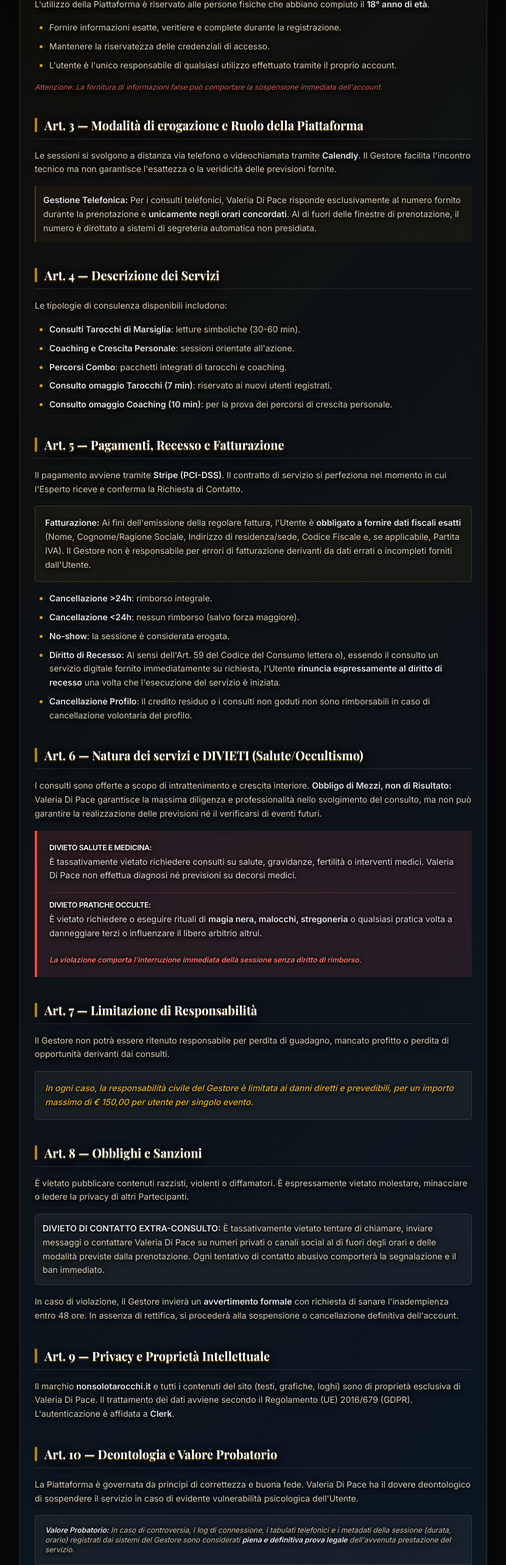
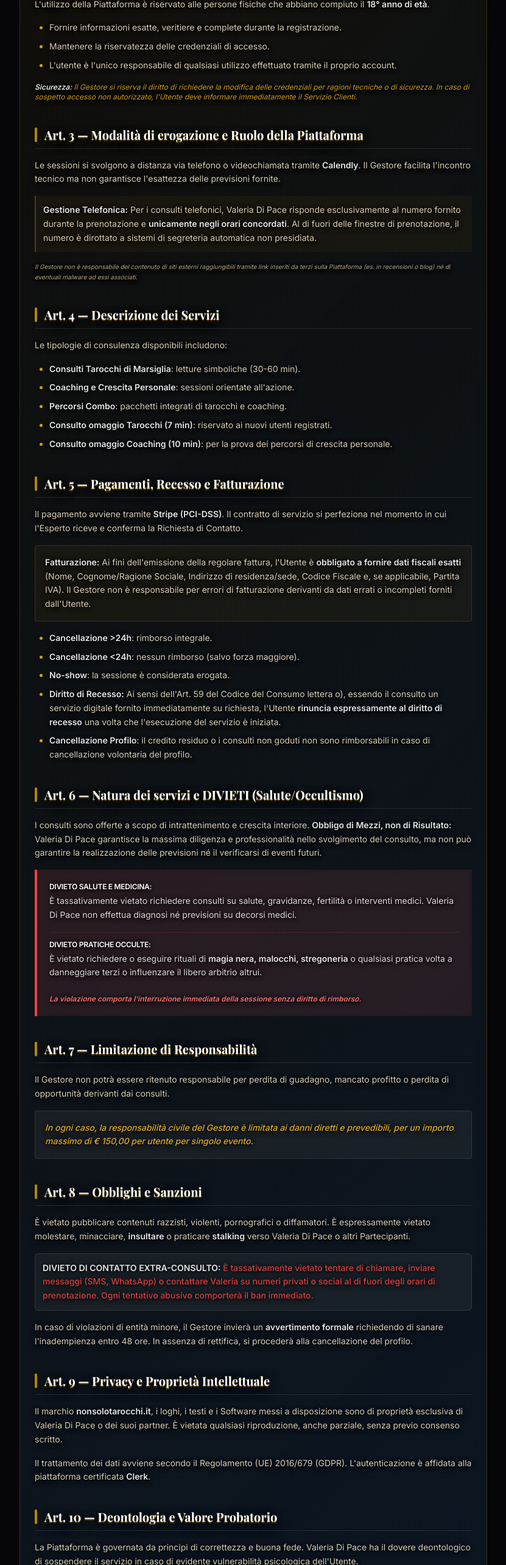
Before and after one commit to DND72/valeria-landing, a React (Vite) app: page /termini in a window 1280 px wide. Shown: the part 900-3466 px from the top of the page at 61% size, without its empty margins (224-1055 px from the left). Built offline with nearby package versions, Linux system fonts and the light colour scheme; no server answers; a web font is replaced by a local one.

Commit message:
Update TermsPage.tsx

```diff
--- a/src/pages/TermsPage.tsx
+++ b/src/pages/TermsPage.tsx
@@ -60,17 +60,20 @@ export default function TermsPage() {
               <li>Mantenere la riservatezza delle credenziali di accesso.</li>
               <li>L'utente è l'unico responsabile di qualsiasi utilizzo effettuato tramite il proprio account.</li>
             </ul>
-            <p className="text-red-400/80 text-xs mt-2 italic">
-              Attenzione: La fornitura di informazioni false può comportare la sospensione immediata dell'account.
+            <p className="text-gold-400/80 text-xs mt-2 italic">
+              <strong>Sicurezza:</strong> Il Gestore si riserva il diritto di richiedere la modifica delle credenziali per ragioni tecniche o di sicurezza. In caso di sospetto accesso non autorizzato, l'Utente deve informare immediatamente il Servizio Clienti.
             </p>
           </Section>
 
           <Section title="Art. 3 — Modalità di erogazione e Ruolo della Piattaforma">
             <p>
-              Le sessioni si svolgono a distanza via telefono o videochiamata tramite <strong>Calendly</strong>. Il Gestore facilita l'incontro tecnico ma non garantisce l'esattezza o la veridicità delle previsioni fornite.
+              Le sessioni si svolgono a distanza via telefono o videochiamata tramite <strong>Calendly</strong>. Il Gestore facilita l'incontro tecnico ma non garantisce l'esattezza delle previsioni fornite.
             </p>
             <p className="bg-gold-500/5 p-3 border-l-2 border-gold-500/30">
               <strong>Gestione Telefonica:</strong> Per i consulti telefonici, Valeria Di Pace risponde esclusivamente al numero fornito durante la prenotazione e <strong>unicamente negli orari concordati</strong>. Al di fuori delle finestre di prenotazione, il numero è dirottato a sistemi di segreteria automatica non presidiata.
+            </p>
+            <p className="text-white/40 text-[10px] mt-2 italic">
+              Il Gestore non è responsabile del contenuto di siti esterni raggiungibili tramite link inseriti da terzi sulla Piattaforma (es. in recensioni o blog) né di eventuali malware ad essi associati.
             </p>
           </Section>
 
@@ -135,19 +138,22 @@ export default function TermsPage() {
 
           <Section title="Art. 8 — Obblighi e Sanzioni">
             <p>
-              È vietato pubblicare contenuti razzisti, violenti o diffamatori. È espressamente vietato molestare, minacciare o ledere la privacy di altri Partecipanti.
+              È vietato pubblicare contenuti razzisti, violenti, pornografici o diffamatori. È espressamente vietato molestare, minacciare, <strong>insultare</strong> o praticare <strong>stalking</strong> verso Valeria Di Pace o altri Partecipanti.
             </p>
-            <p className="border border-white/10 p-3 bg-white/5 rounded-md">
-              <strong>DIVIETO DI CONTATTO EXTRA-CONSULTO:</strong> È tassativamente vietato tentare di chiamare, inviare messaggi o contattare Valeria Di Pace su numeri privati o canali social al di fuori degli orari e delle modalità previste dalla prenotazione. Ogni tentativo di contatto abusivo comporterà la segnalazione e il ban immediato.
+            <p className="border border-white/10 p-3 bg-white/5 rounded-md text-red-500/90 font-medium">
+              <strong>DIVIETO DI CONTATTO EXTRA-CONSULTO:</strong> È tassativamente vietato tentare di chiamare, inviare messaggi (SMS, WhatsApp) o contattare Valeria su numeri privati o social al di fuori degli orari di prenotazione. Ogni tentativo abusivo comporterà il ban immediato.
             </p>
             <p>
-              In caso di violazione, il Gestore invierà un <strong>avvertimento formale</strong> con richiesta di sanare l'inadempienza entro 48 ore. In assenza di rettifica, si procederà alla sospensione o cancellazione definitiva dell'account.
+              In caso di violazioni di entità minore, il Gestore invierà un <strong>avvertimento formale</strong> richiedendo di sanare l'inadempienza entro 48 ore. In assenza di rettifica, si procederà alla cancellazione del profilo.
             </p>
           </Section>
 
           <Section title="Art. 9 — Privacy e Proprietà Intellettuale">
             <p>
-              Il marchio <strong>nonsolotarocchi.it</strong> e tutti i contenuti del sito (testi, grafiche, loghi) sono di proprietà esclusiva di Valeria Di Pace. Il trattamento dei dati avviene secondo il Regolamento (UE) 2016/679 (GDPR). L'autenticazione è affidata a <strong>Clerk</strong>.
+              Il marchio <strong>nonsolotarocchi.it</strong>, i loghi, i testi e i Software messi a disposizione sono di proprietà esclusiva di Valeria Di Pace o dei suoi partner. È vietata qualsiasi riproduzione, anche parziale, senza previo consenso scritto.
+            </p>
+            <p>
+              Il trattamento dei dati avviene secondo il Regolamento (UE) 2016/679 (GDPR). L'autenticazione è affidata alla piattaforma certificata <strong>Clerk</strong>.
             </p>
           </Section>
 
```
